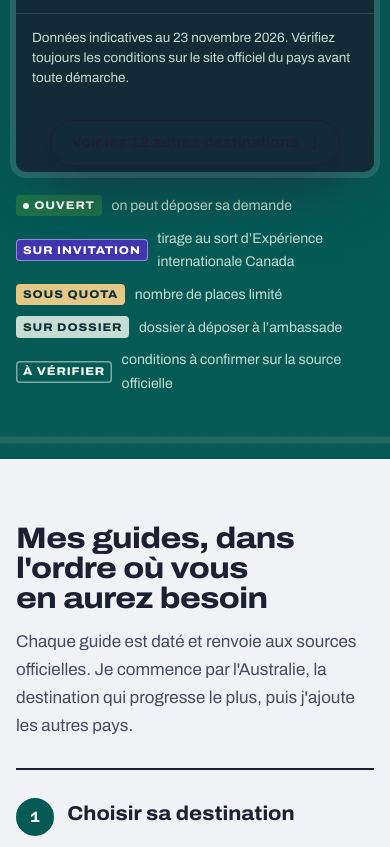
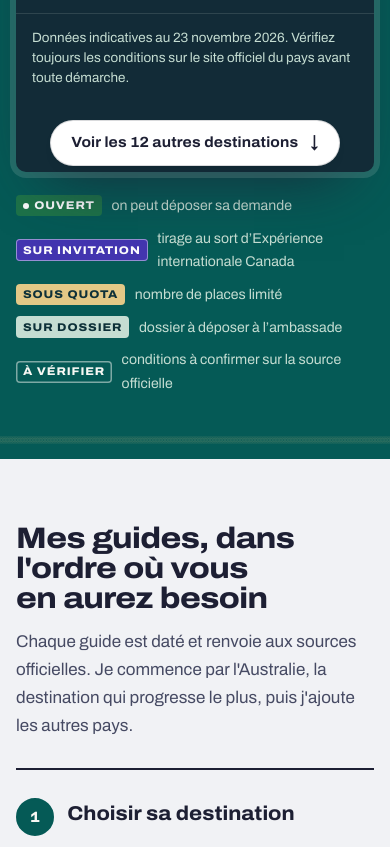
Before and after one commit to B00813621/pvt-explorer, a website: page public/index.html in a window 390 px wide. Shown: the part 4468-5315 px from the top of the page. Drawn offline with Linux system fonts and the light colour scheme; no server answers.

Commit message:
Set mobile comparison table show-more button to white

```diff
--- a/public/css/site.css
+++ b/public/css/site.css
@@ -1040,3 +1040,18 @@ dialog.fiche{width:100%;max-width:min(700px,calc(100vw - 24px));max-height:calc(
   .departs-more span{font-size:1.05rem;transition:transform .2s}
   .departs-more[aria-expanded="true"] span{transform:rotate(180deg)}
 }
+
+
+/* Bouton « Voir plus » du tableau : fond blanc sur mobile */
+@media(max-width:600px){
+  .departs-more{
+    background:#fff;
+    color:var(--ink, #17212b);
+    border-color:rgba(20,30,40,.16);
+  }
+  .departs-more:hover,
+  .departs-more:focus-visible{
+    background:#fff;
+    color:var(--ink, #17212b);
+  }
+}
```
